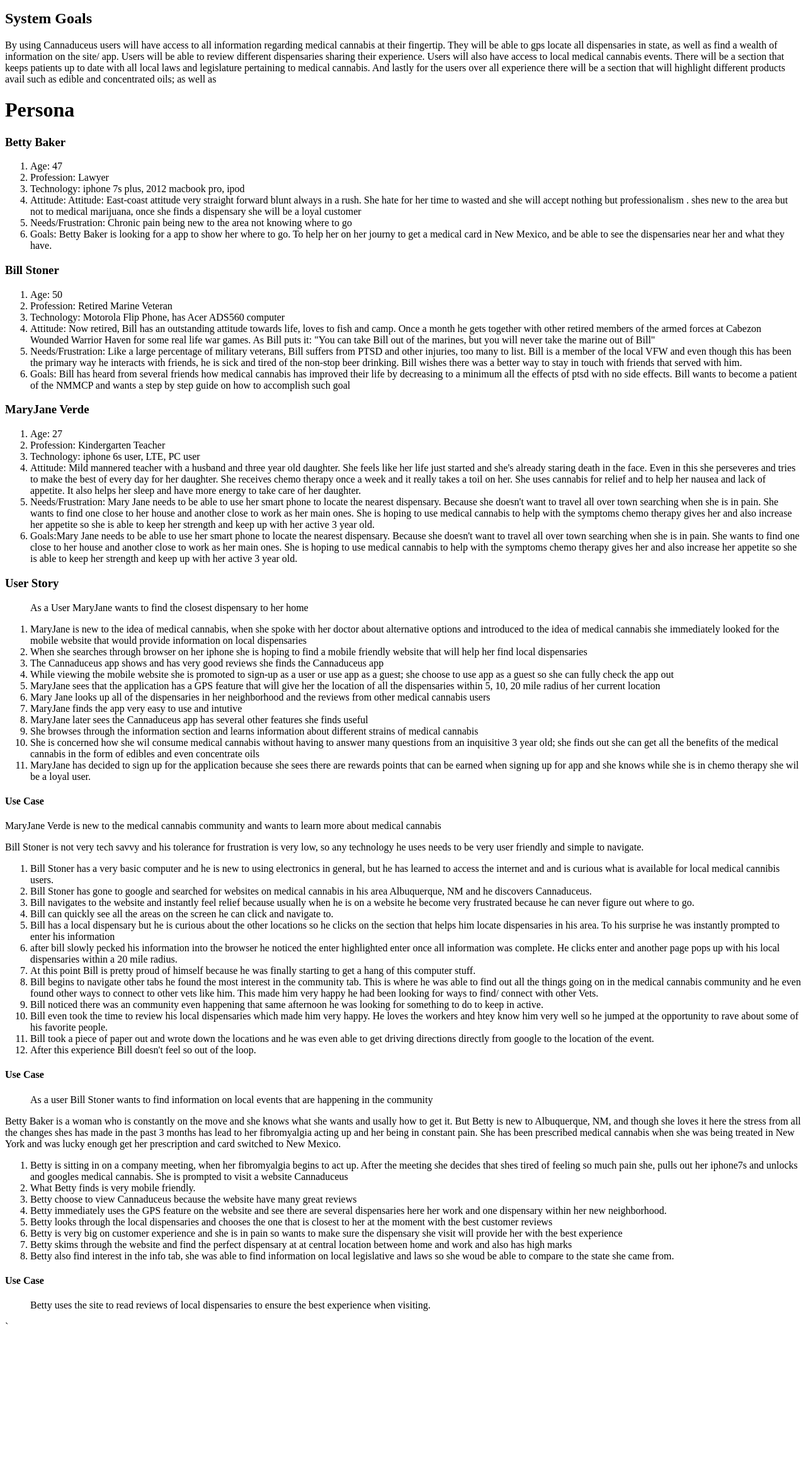
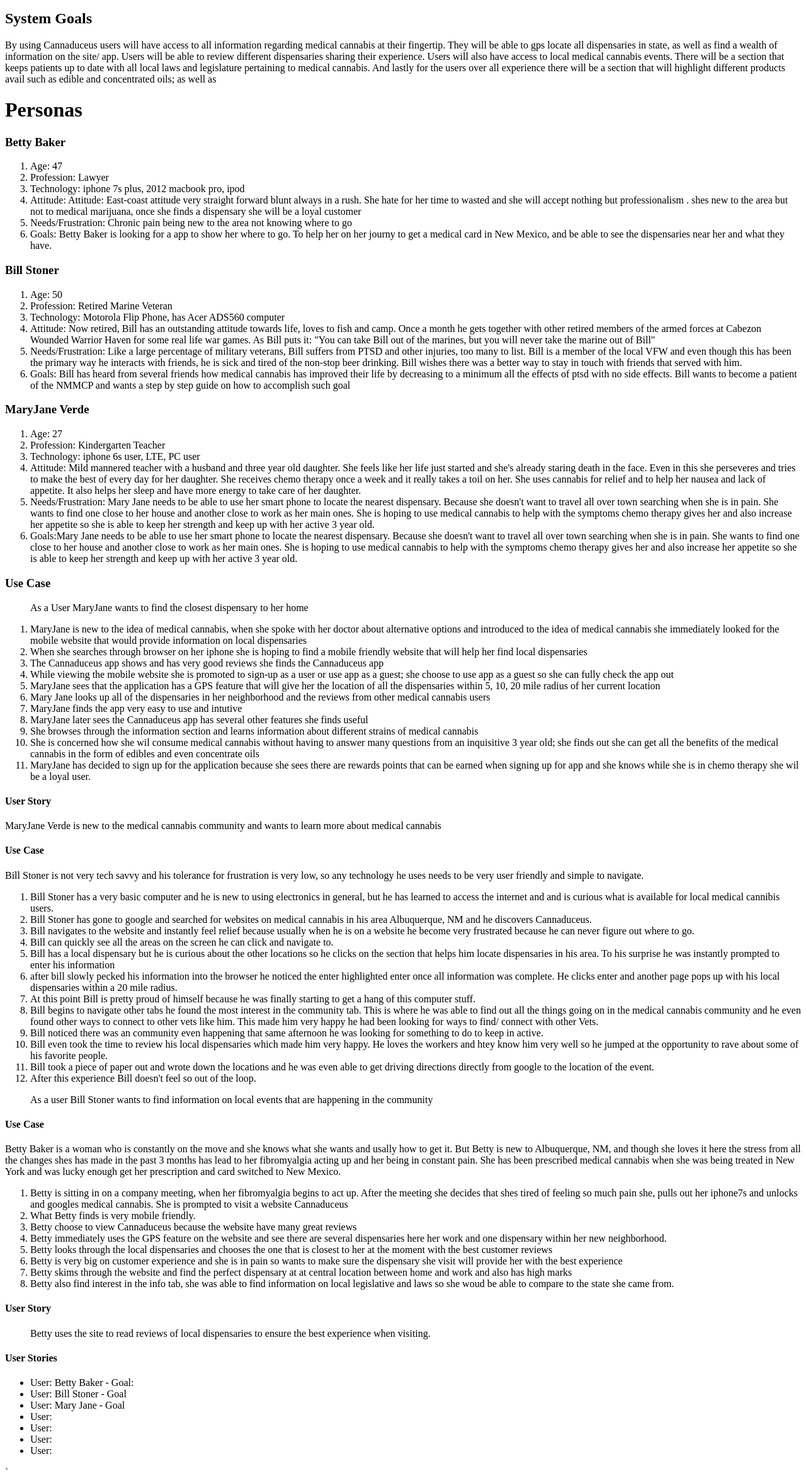
Before and after one commit to Kcambell16/cannaduceus, a PHP site: page / in a window 1280 px wide. Shown: the part 161-2515 px from the top of the page at 63% size. Before the commit the page ends 2263 px from the top, so only its background shows below. Run offline with PHP 8.4, Linux system fonts and the light colour scheme.

Commit message:
added white space and user stories section

```diff
--- a/epic/index.php
+++ b/epic/index.php
@@ -18,40 +18,67 @@
 		<p> By using Cannaduceus users will have access to all information regarding medical cannabis at their fingertip. They will be able to gps locate all dispensaries in state, as well as find a wealth of information on the site/ app. Users will be able to review different dispensaries sharing their experience. Users will also have access to local medical cannabis events. There will be a section that keeps patients up to date with all local laws and legislature pertaining to medical cannabis. And lastly for the users over all experience there will be a section that will highlight different products avail such as edible and concentrated oils; as well as
 		</p>
 
-		<h1>Persona</h1>
+		<h1>Personas</h1>
+
 		<h3>Betty Baker</h3>
+
 		<ol>
-		<li>Age: 47</li>
-		<li>Profession: Lawyer</li>
-		<li>Technology: iphone 7s plus, 2012 macbook pro, ipod</li>
-		<li>Attitude: Attitude: East-coast attitude very straight forward blunt always in a rush. She hate for her time to wasted 			and she will accept nothing but professionalism . shes new to the area but not to medical marijuana, once she finds a 			dispensary she will be a loyal customer</li>
-		<li>Needs/Frustration: Chronic pain being new to the area not knowing where to go</li>
+
+			<li>Age: 47</li>
+
+			<li>Profession: Lawyer</li>
+
+			<li>Technology: iphone 7s plus, 2012 macbook pro, ipod</li>
+
+			<li>Attitude: Attitude: East-coast attitude very straight forward blunt always in a rush. She hate for her time to wasted 			and she will accept nothing but professionalism . shes new to the area but not to medical marijuana, once she finds a 			dispensary she will be a loyal customer</li>
+
+			<li>Needs/Frustration: Chronic pain being new to the area not knowing where to go</li>
+
 			<li>Goals: Betty Baker is looking for a app to show her where to go. To help her on her journy to get a medical card in New Mexico, and be able to see the dispensaries near her and what they have.</li>
 		</ol>
 
 			<h3>Bill Stoner</h3>
+
 		<ol>
+
 			<li>Age: 50</li>
+
 			<li>Profession: Retired Marine Veteran</li>
+
 			<li>Technology: Motorola Flip Phone, has Acer ADS560 computer</li>
+
 			<li>Attitude: Now retired, Bill has an outstanding attitude towards life, loves to fish and camp. Once a month he gets 				together with other retired members of the armed forces at Cabezon Wounded Warrior Haven for some real life war 				games. As Bill puts it: "You can take Bill out of the marines, but you will never take the marine out of Bill"</li>
+
 			<li>Needs/Frustration:  Like a large percentage of military veterans, Bill suffers from PTSD and other injuries, too many to list.  Bill is a member of the local VFW and even though this has been the primary way he interacts with friends, he is sick and tired of the non-stop beer drinking. Bill wishes there was a better way to stay in touch with friends that served with him.</li>
+
 			<li>Goals: Bill has heard from several friends how medical cannabis has improved their life by decreasing to a minimum all the effects of ptsd with no side effects. Bill wants to become a patient of the NMMCP and wants a step by step guide on how to accomplish such goal</li>
+
 		</ol>
+
 		<h3>MaryJane Verde</h3>
+
 		<ol>
+
 			<li>Age: 27 </li>
+
 			<li>Profession: Kindergarten Teacher</li>
+
 			<li>Technology: iphone 6s user, LTE, PC user</li>
+
 			<li>Attitude: Mild mannered teacher with a husband and three year old daughter.  She feels like her life just started and she's already staring death in the face.  Even in this she perseveres and tries to make the best of every day for her daughter.  She receives chemo therapy once a week and it really takes a toil on her.  She uses cannabis for relief and to help her nausea and lack of appetite.  It also helps her sleep and have more energy to take care of her daughter.</li>
+
 			<li>Needs/Frustration: Mary Jane needs to be able to use her smart phone to locate the nearest dispensary. Because she doesn't want to travel all over town searching when she is in pain.  She wants to find one close to her house and another close to work as her main ones.  She is hoping to use medical cannabis to help with the symptoms chemo therapy gives her and also increase her appetite so she is able to keep her strength and keep up with her active 3 year old.</li>
+
 			<li>Goals:Mary Jane needs to be able to use her smart phone to locate the nearest dispensary. Because she doesn't want to travel all over town searching when she is in pain.  She wants to find one close to her house and another close to work as her main ones.  She is hoping to use medical cannabis to help with the symptoms chemo therapy gives her and also increase her appetite so she is able to keep her strength and keep up with her active 3 year old. </li>
+
 		</ol>
-		<!--User story/ Use Case-->
 
-		<h3> User Story</h3>
+		<!--Mary Jane User story-->
+
+		<h3> Use Case</h3>
 
 		<ol> As a User MaryJane wants to find the closest dispensary to her home</ol>
+
 		<ol>
 			<li> MaryJane is new to the idea of medical cannabis, when she spoke with her doctor about alternative options and introduced to the idea of medical cannabis she immediately looked for the mobile website that would provide information on local dispensaries</li>
 			<li> When she searches through browser on her iphone she is hoping to find a mobile friendly website that will help her find local dispensaries </li>
@@ -65,53 +92,100 @@
 			<li> She is concerned how she wil consume medical cannabis without having to answer many questions from an inquisitive 3 year old; she finds out she can get all the benefits of the medical cannabis in the form of edibles and even concentrate oils</li>
 			<li> MaryJane has decided to sign up for the application because she sees there are rewards points that can be earned when signing up for app and she knows while she is in chemo therapy she wil be a loyal user.</li>
 		</ol>
-		<!-- MaryJane use case-->
+		<!-- MaryJane user story-->
+		<h4> User Story</h4>
 
-		<h4>Use Case</h4>
 		<p>MaryJane Verde is new to the medical cannabis community and wants to learn more about medical cannabis</p>
 
 		<!-- Bill Stoner-->
 
+		<h4> Use Case</h4>
+
 		<p> Bill Stoner is not very tech savvy and his tolerance for frustration is very low, so any technology he uses needs to be very user friendly and simple to navigate.</p>
 
 		<ol>
+
 			<li> Bill Stoner has a very basic computer and he is new to using electronics in general, but he has learned to access the internet and and is curious what is available for local medical cannibis users. </li>
+
 			<li> Bill Stoner has gone to google and searched for websites on medical cannabis in his area Albuquerque, NM and he discovers Cannaduceus.</li>
+
 			<li> Bill navigates to the website and instantly feel relief because usually when he is on a website he become very frustrated because he can never figure out where to go.</li>
+
 			<li> Bill can quickly see all the areas on the screen he can click and navigate to.</li>
+
 			<li> Bill has a local dispensary but he is curious about the other locations so he clicks on the section that helps him locate dispensaries in his area. To his surprise he was instantly prompted to enter his information</li>
+
 			<li> after bill slowly pecked his information into the browser he noticed the enter highlighted enter once all information was complete. He clicks enter and another page pops up with his local dispensaries within a 20 mile radius.</li>
+
 			<li> At this point Bill is pretty proud of himself because he was finally starting to get a hang of this computer stuff.</li>
+
 			<li> Bill begins to navigate other tabs he found the most interest in the community tab. This is where he was able to find out all the things going on in the medical cannabis community and he even found other ways to connect to other vets like him. This made him very happy he had been looking for ways to find/ connect with other Vets.</li>
+
 			<li> Bill noticed there was an community even happening that same afternoon he was looking for something to do to keep in active.</li>
+
 			<li> Bill even took the time to review his local dispensaries which made him very happy. He loves the workers and htey know him very well so he jumped at the opportunity to rave about some of his favorite people.</li>
+
 			<li> Bill took a piece of paper out and wrote down the locations and he was even able to get driving directions directly from google to the location of the event.</li>
+
 			<li> After this experience Bill doesn't feel so out of the loop.</li>
+
 		</ol>
+
 		<!-- Bill Stoner use casw-->
 
-		<h4> Use Case</h4>
 		<ol> As a user Bill Stoner wants to find information on local events that are happening in the community</ol>
 
 		<!--Betty Baker -->
 
+		<h4> Use Case</h4>
+
 		<p> Betty Baker is a woman who is constantly on the move and she knows what she wants and usally how to get it. But Betty is new to Albuquerque, NM, and though she loves it here the stress from all the changes shes has made in the past 3 months has lead to her fibromyalgia acting up and her being in constant pain. She has been prescribed medical cannabis when she was being treated in New York and was lucky enough get her prescription and card switched to New Mexico.</p>
 
 		<ol>
+
 			<li>Betty is sitting in on a company meeting, when her fibromyalgia begins to act up. After the meeting she decides that shes tired of feeling so much pain she, pulls out her iphone7s and unlocks and googles medical cannabis. She is prompted to visit a website Cannaduceus</li>
+
 			<li> What Betty finds is very mobile friendly.</li>
+
 			<li> Betty choose to view Cannaduceus because the website have many great reviews</li>
+
 			<li> Betty immediately uses the GPS feature on the website and see there are several dispensaries here her work and one dispensary within her new neighborhood.</li>
+
 			<li> Betty looks through the local dispensaries and chooses the one that is closest to her at the moment with the best customer reviews</li>
+
 			<li> Betty is very big on customer experience and she is in pain so wants to make sure the dispensary she visit will provide her with the best experience</li>
+
 			<li> Betty skims through the website and find the perfect dispensary at at central location between home and work and also has high marks</li>
+
 			<li> Betty also find interest in the info tab, she was able to find information on local legislative and laws so she woud be able to compare to the state she came from.</li>
 		</ol>
 		<!-- Betty Baker use case-->
 
-		<h4> Use Case</h4>
+		<h4> User Story</h4>
+
 		<ol> Betty uses the site to read reviews of local dispensaries to ensure the best experience when visiting.</ol>
+
+		<h4>User Stories</h4>
+
+		<!--Users May/Will Have More Than One Goal-->
+
+		<ul>
+
+			<li>User: Betty Baker - Goal:</li>
+
+			<li>User: Bill Stoner - Goal</li>
+
+			<li>User: Mary Jane - Goal</li>
+
+			<li>User:</li>
+
+			<li>User:</li>
+
+			<li>User:</li>
+
+			<li>User:</li>
+
+		</ul>
 		`
-
 	</body>
 </html>
```
